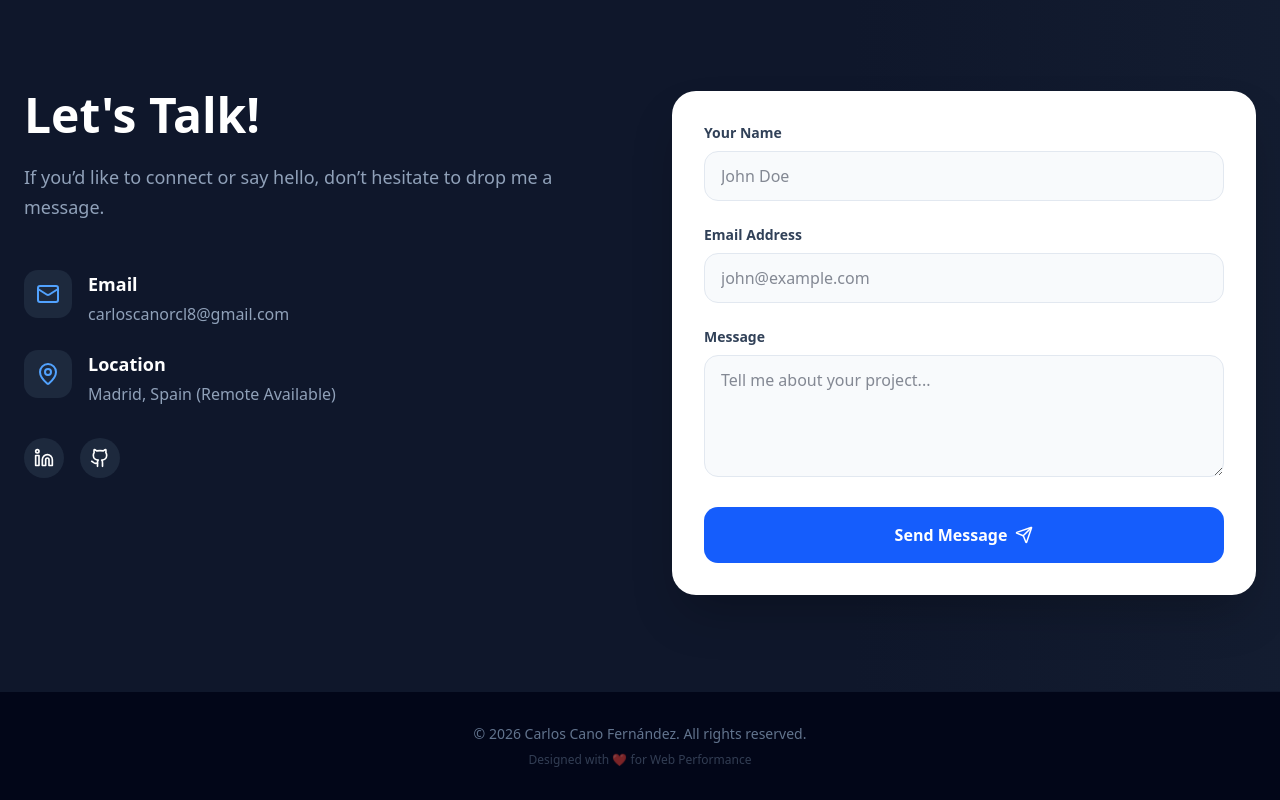
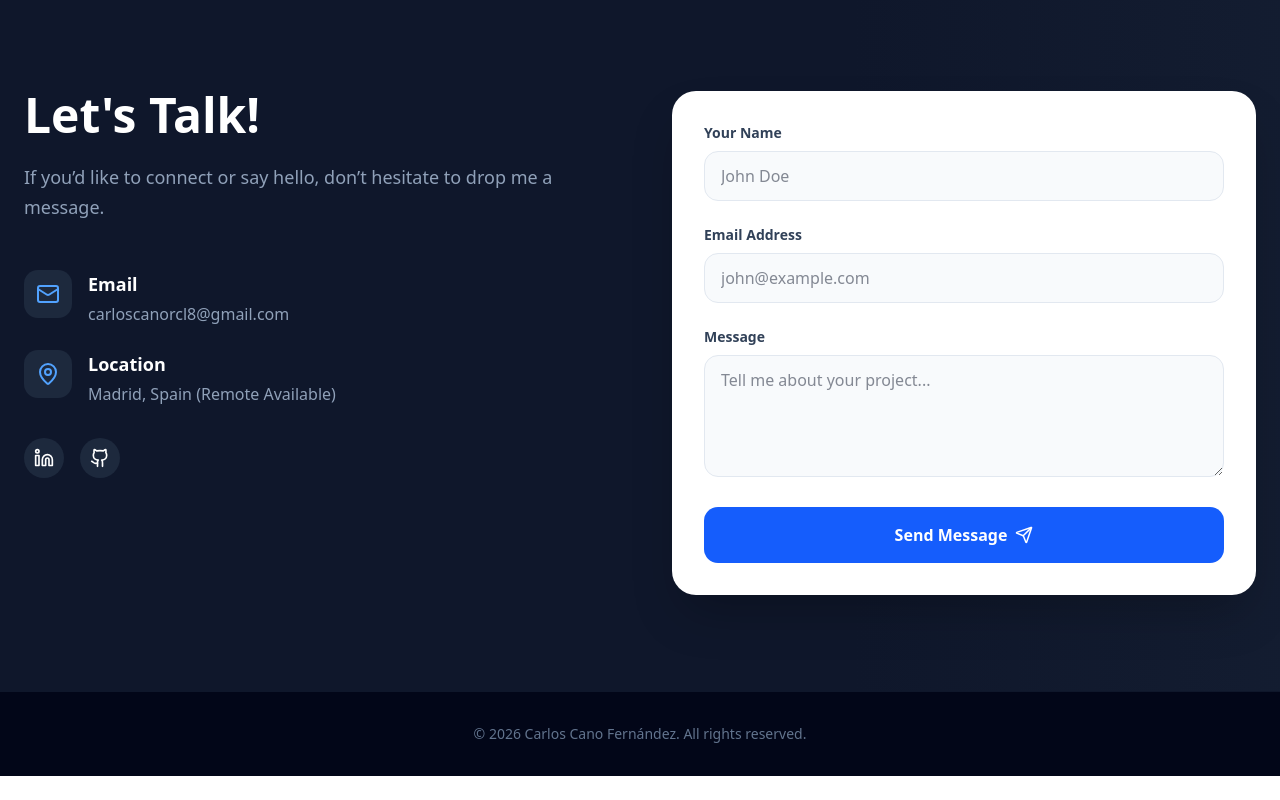
Before and after one commit to carloscano19/curriculum, a Next.js app: page / in a window 1280 px wide. Shown: the part 8545-9345 px from the top of the page. After the commit the page ends 9321 px from the top, so only its background shows below. Built offline with nearby package versions, Linux system fonts and the light colour scheme.

Commit message:
style: remove footer attribution

```diff
--- a/src/components/Footer.tsx
+++ b/src/components/Footer.tsx
@@ -10,9 +10,6 @@ export function Footer() {
         <p className="text-sm">
           © {new Date().getFullYear()} Carlos Cano Fernández. {t({ en: "All rights reserved.", es: "Todos los derechos reservados." })}
         </p>
-        <p className="text-xs mt-2 opacity-50">
-          {t({ en: "Designed with ❤️ for Web Performance", es: "Diseñado con ❤️ para el Rendimiento Web" })}
-        </p>
       </div>
     </footer>
   );
```
